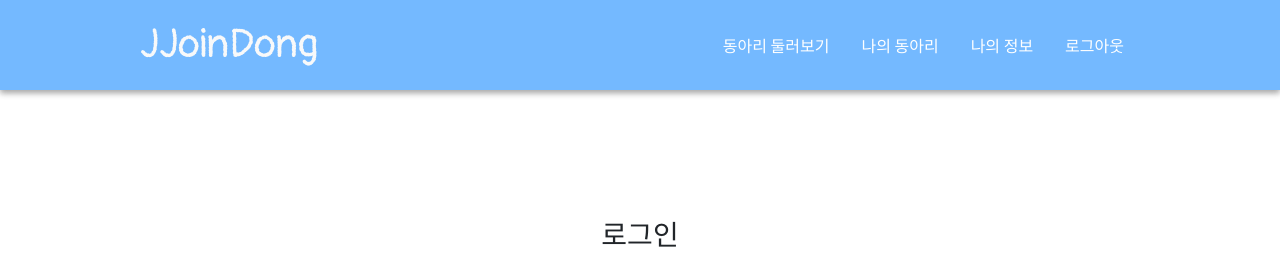
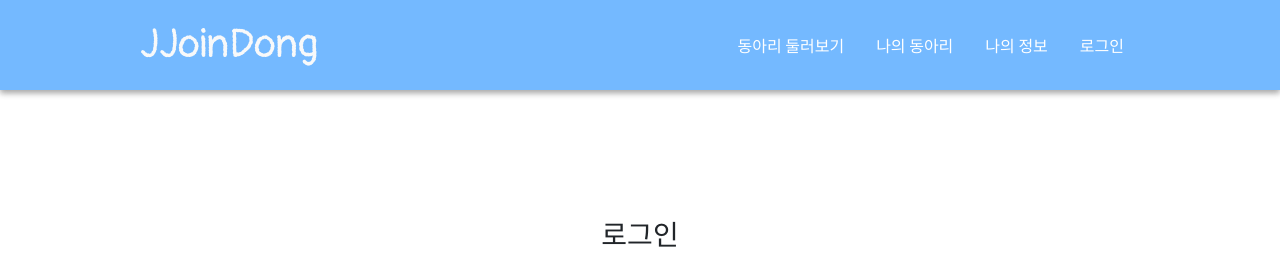
Before and after one commit to julianne03/Joindong, a Django app: page /account/login/ in a window 1280 px wide. Shown: the top 261 px of the page. Run offline with Django 3.2, Linux system fonts and the light colour scheme.

Commit message:
templates/navbar login, logout

```diff
--- a/templates/navbar.html
+++ b/templates/navbar.html
@@ -18,7 +18,11 @@
               <a class="nav-link" href="#"><span style="color: white; font-family: 'Noto Sans KR', sans-serif; font-weight: 500">나의 정보</span></a>
           </li>
           <li class="nav-item">
-              <a class="nav-link" href="#"><span style="color: white; font-family: 'Noto Sans KR', sans-serif; font-weight: 500">로그아웃</span></a>
+              {% if user.is_authenticated %}
+              <a class="nav-link" href="{% url 'account:logout' %}"><span style="color: white; font-family: 'Noto Sans KR', sans-serif; font-weight: 500">로그아웃</span></a>
+              {% else %}
+              <a class="nav-link" href="{% url 'account:login' %}"><span style="color: white; font-family: 'Noto Sans KR', sans-serif; font-weight: 500">로그인</span></a>
+              {% endif %}
           </li>
         </ul>
     </div>
```
